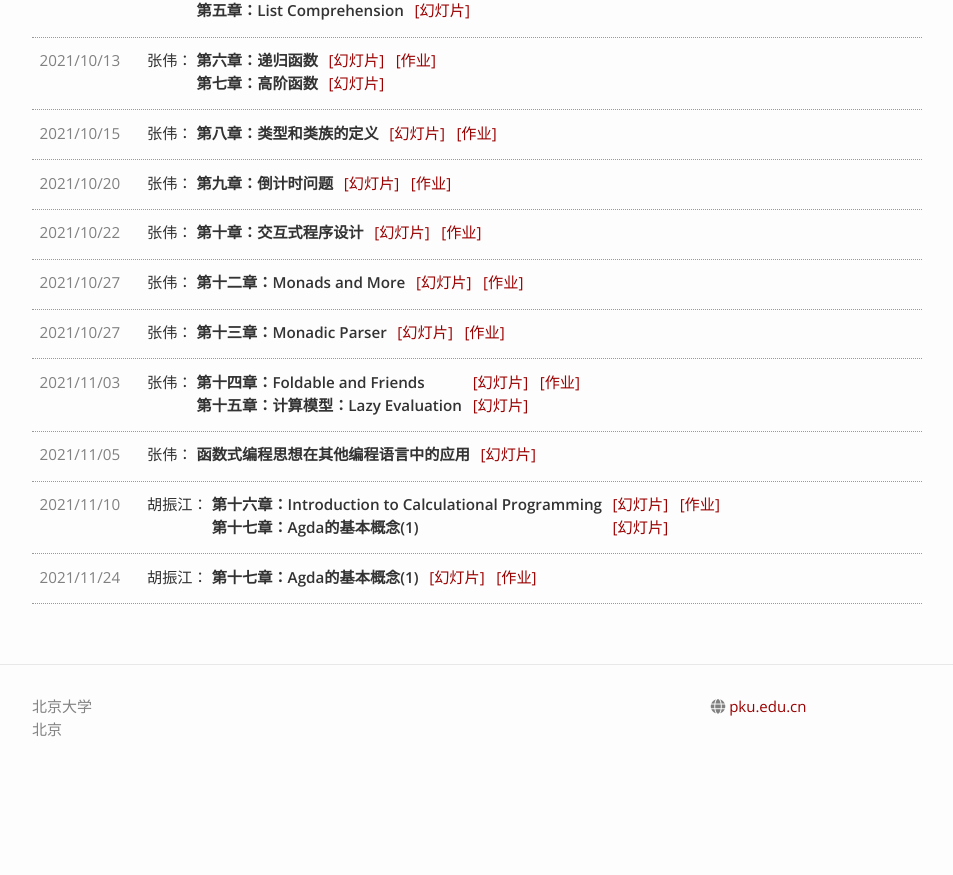
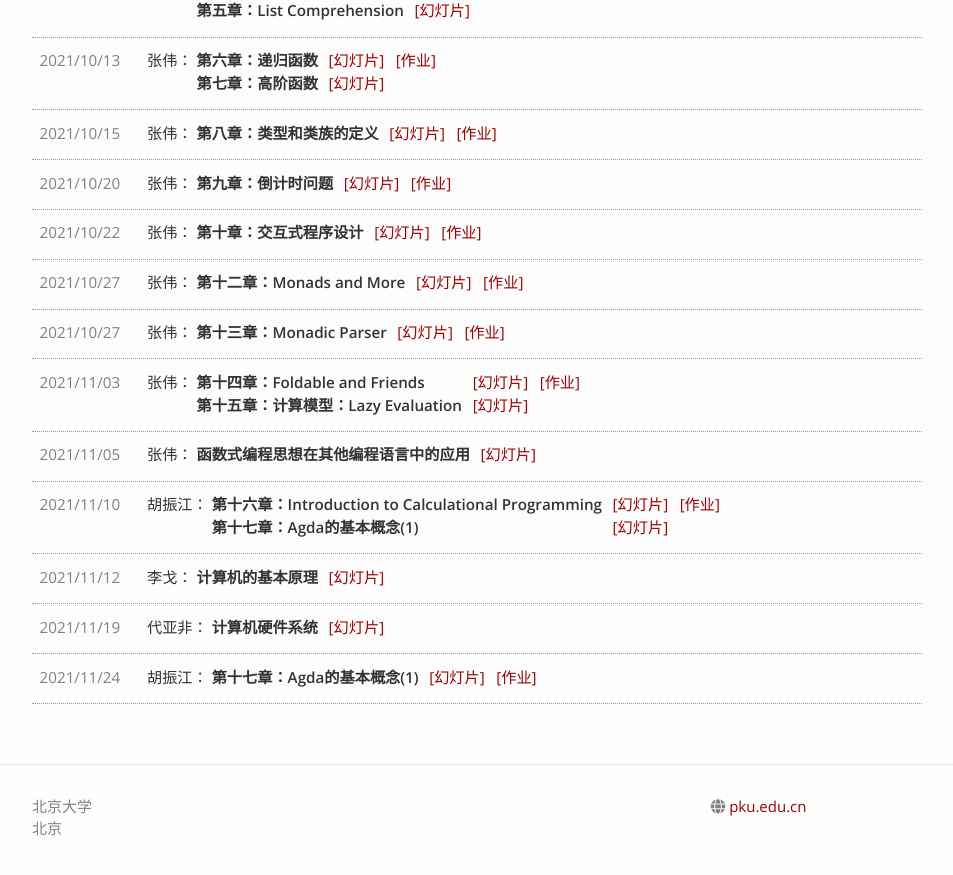
Before and after one commit to zhenjiang888/FP, a Jekyll site: the page built from 2021/lectures.md, in a window 1280 px wide and 900 px high, scrolled down 605 px. Shown: the top 875 px of the window, without its empty margins (163-1116 px from the left). Built offline with Jekyll 4.4.1, drawn with Linux system fonts in a browser that asks for light colours; nearby versions of some CDN libraries; before the commit the page ends 1405 px from its top, so only the background shows below that.

Commit message:
upload lec1 & lec2

```diff
--- a/_data/_2021.yaml
+++ b/_data/_2021.yaml
@@ -152,6 +152,16 @@ lectures:
       link: homeworks/HW12.hs
     - text: 安装Agda的开发环境
     due: 2021/11/24
+- teacher: 李戈
+  date: 2021/11/12
+  slides:
+  - title: 计算机的基本原理
+    link: lec1.A01-计算机的基本原理.pdf
+- teacher: 代亚非
+  date: 2021/11/19
+  slides:
+  - title: 计算机硬件系统
+    link: lec2.2021-硬件系统-代亚非.pdf
 - teacher: 胡振江
   date: 2021/11/24
   slides:
```
Also changed, not shown: 2 other files.
